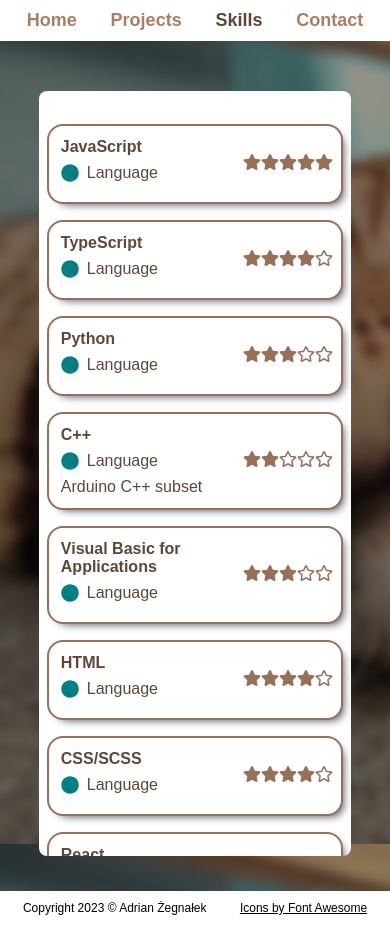
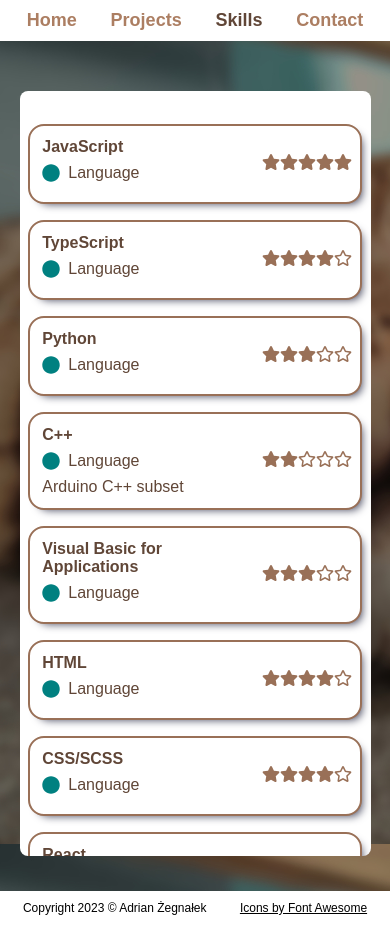
Before and after one commit to lunarW1TCH/lunarweb-front, a React (Create React App) app: page /skills in a window 390 px wide. Built offline with nearby package versions, Linux system fonts and the light colour scheme; a web font is replaced by a local one.

Commit message:
some minor fixes for mobile

```diff
--- a/src/components/contact/ContactForm.tsx
+++ b/src/components/contact/ContactForm.tsx
@@ -5,7 +5,7 @@ import validator from 'validator';
 import axios from 'axios';
 
 import createStyles from '../../styles/createStyles';
-import { ITheme } from '../../styles/globalStyles';
+import { ITheme, mq } from '../../styles/globalStyles';
 
 const ContactForm = () => {
   const [formData, setFormData] = useState({
@@ -92,6 +92,9 @@ const ContactForm = () => {
       borderRadius: 8,
       backgroundColor: 'white',
       color: theme.primary900,
+      [mq[1]]: {
+        width: '100%',
+      },
     },
     formInput: {
       marginBottom: 8,
--- a/src/pages/Skills.tsx
+++ b/src/pages/Skills.tsx
@@ -3,6 +3,7 @@ import createStyles from '../styles/createStyles';
 
 import skills from '../data/skills.json';
 import SkillItem, { SkillItemProps } from '../components/skills/SkillItem';
+import { mq } from '../styles/globalStyles';
 
 const SkillsPage = () => {
   const skillsArray = skills as SkillItemProps[];
@@ -23,6 +24,9 @@ const SkillsPage = () => {
       backgroundColor: 'white',
       borderRadius: 8,
       overflowY: 'auto',
+      [mq[1]]: {
+        width: '90%',
+      },
     },
   });
 
```
